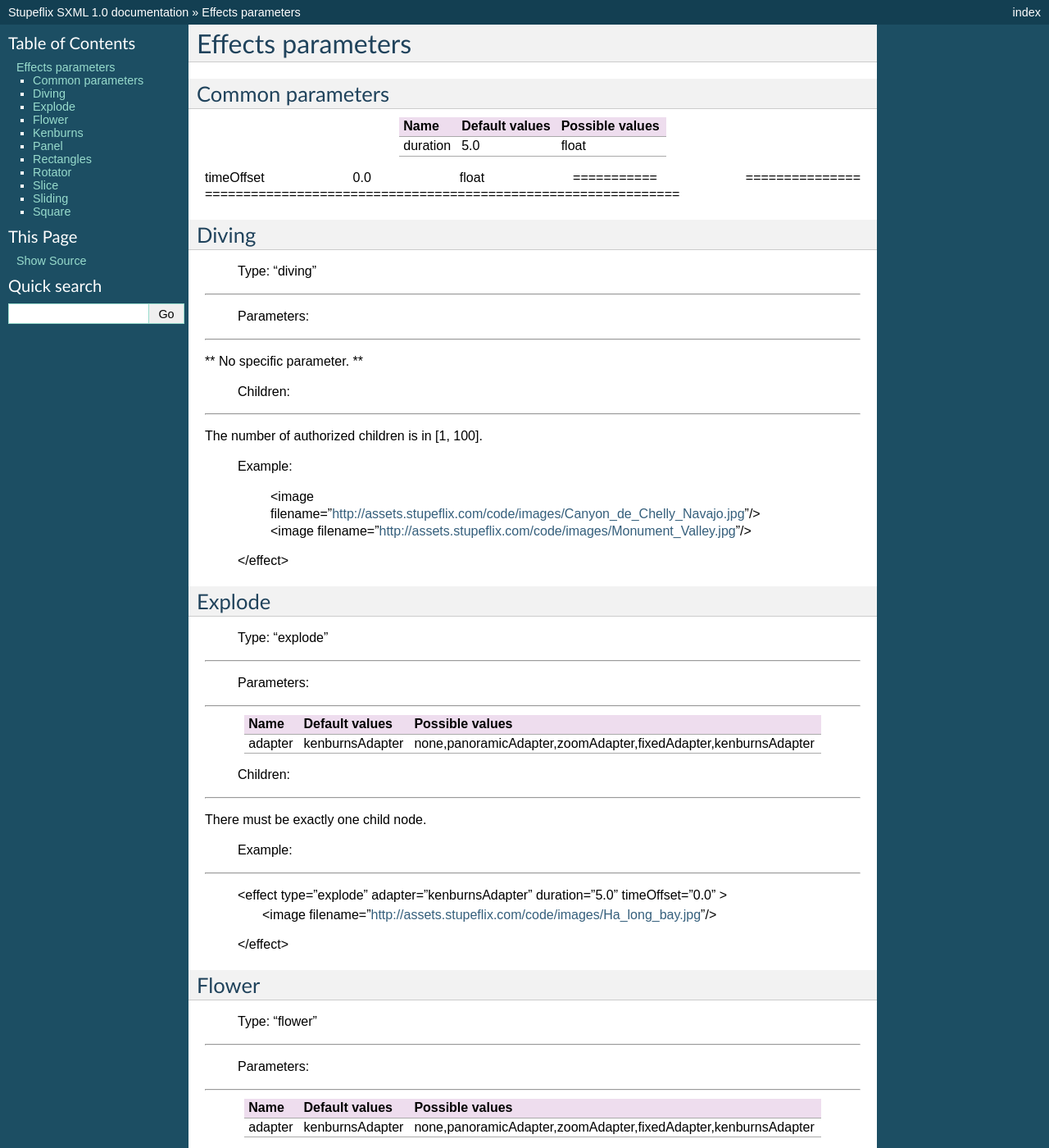
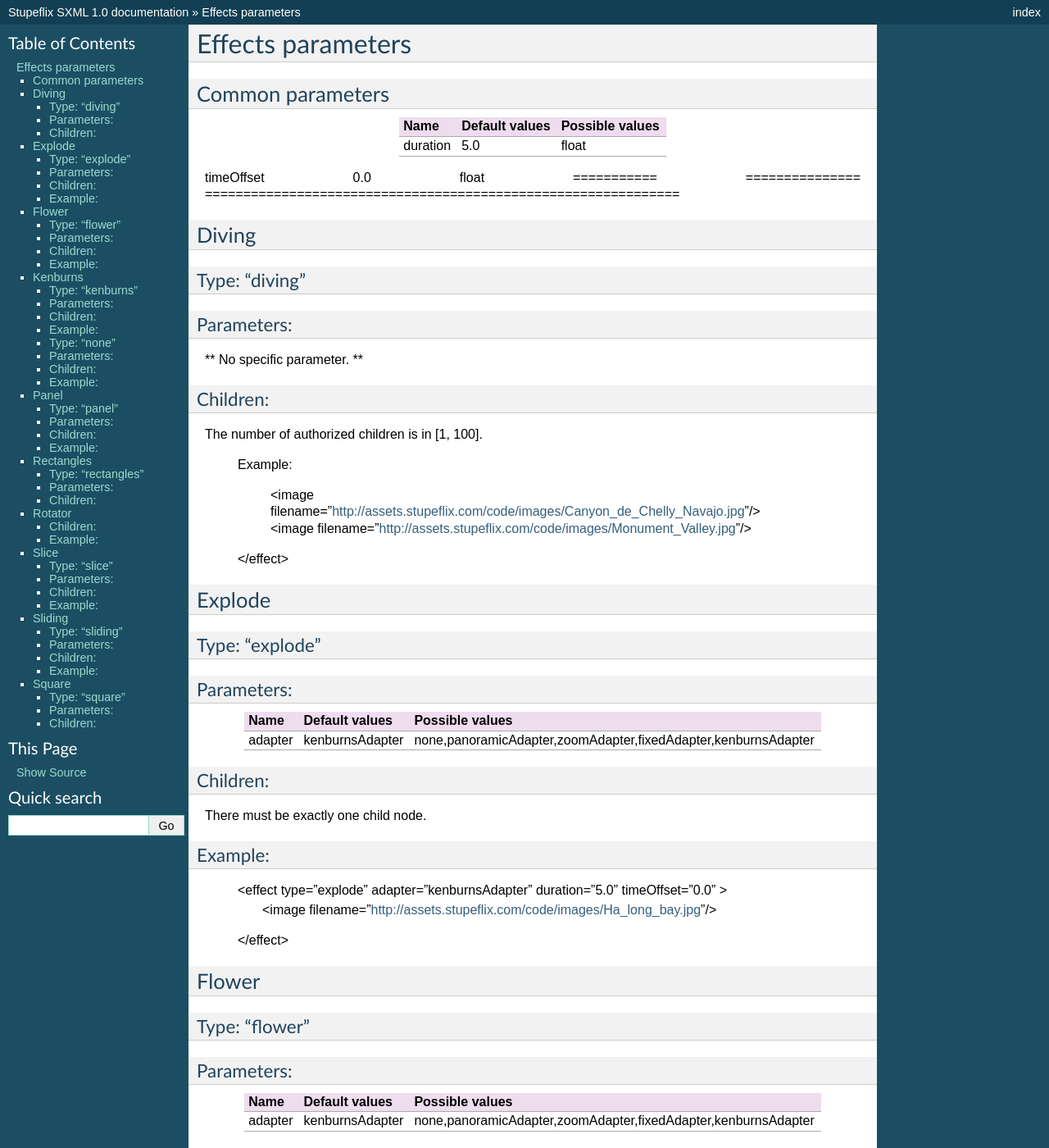
Before and after one commit to Stupeflix/stupeflix-sxml-doc, a Sphinx documentation site: the page built from docs/effects.rst, in a window 1280 px wide and 1400 px high. Shown: the whole window at 82% size. Built offline with Sphinx 7.4.7, drawn with Linux system fonts in a browser that asks for light colours.

Commit message:
Update effects.rst

```diff
--- a/docs/effects.rst
+++ b/docs/effects.rst
@@ -13,28 +13,28 @@ Name        Default values  Possible values
 =========== =============== ==============================================================
 duration    5.0             float
 =========== =============== ==============================================================
-timeOffset   0.0            float
+timeOffset  0.0             float
 =========== =============== ==============================================================
 
 ---------
  Diving
 ---------
 
-  Type: "diving"
-------------------------------------------------------------
+Type: "diving"
+----------
 
-  Parameters:
-------------------------------------------------------------
+Parameters:
+----------
 
 ** No specific parameter. **
 
-  Children:
-------------------------------------------------------------
+Children:
+----------
 
 The number of authorized children is in [1, 100].
 
  Example:
-------------------------------------------------------------
+----------
   <effect type="diving" duration="5.0" timeOffset="0.0" >
     <image filename="http://assets.stupeflix.com/code/images/Ha_long_bay.jpg"/>
     <image filename="http://assets.stupeflix.com/code/images/Canyon_de_Chelly_Navajo.jpg"/>
@@ -45,11 +45,11 @@ The number of authorized children is in [1, 100].
 Explode
 ----------
 
-  Type: "explode"
-------------------------------------------------------------
+Type: "explode"
+----------
 
-  Parameters:
-------------------------------------------------------------
+Parameters:
+----------
 
 =========== =============== ==============================================================
 Name        Default values  Possible values
@@ -57,13 +57,13 @@ Name        Default values  Possible values
 adapter     kenburnsAdapter none,panoramicAdapter,zoomAdapter,fixedAdapter,kenburnsAdapter
 =========== =============== ==============================================================
 
-  Children:
-------------------------------------------------------------
+Children:
+----------
 
 There must be exactly one child node.
 
- Example:
-------------------------------------------------------------
+Example:
+----------
 
   <effect type="explode" adapter="kenburnsAdapter" duration="5.0" timeOffset="0.0" >
     <image filename="http://assets.stupeflix.com/code/images/Ha_long_bay.jpg"/>
@@ -73,11 +73,11 @@ There must be exactly one child node.
 Flower
 --------
 
-  Type: "flower"
-------------------------------------------------------------
+Type: "flower"
+----------
 
-  Parameters:
-------------------------------------------------------------
+Parameters:
+----------
 
 
 =========== =============== ==============================================================
@@ -86,14 +86,14 @@ Name        Default values  Possible values
 adapter     kenburnsAdapter none,panoramicAdapter,zoomAdapter,fixedAdapter,kenburnsAdapter
 =========== =============== ==============================================================
 
-  Children:
-------------------------------------------------------------
+Children:
+----------
 
 There must be exactly one child node.
 
 
- Example:
-------------------------------------------------------------
+Example:
+----------
 
   <effect type="flower" adapter="kenburnsAdapter" duration="5.0" timeOffset="0.0" >
     <image filename="http://assets.stupeflix.com/code/images/Ha_long_bay.jpg"/>
@@ -103,11 +103,11 @@ There must be exactly one child node.
 Kenburns
 ---------
 
-  Type: "kenburns"
-------------------------------------------------------------
+Type: "kenburns"
+----------
 
-  Parameters:
-------------------------------------------------------------
+Parameters:
+----------
 
 
 =========== =============== ==============================================================
@@ -120,13 +120,13 @@ direction   positive        positive,negative
 adapter     kenburnsAdapter none,panoramicAdapter,zoomAdapter,fixedAdapter,kenburnsAdapter
 =========== =============== ==============================================================
 
-  Children:
-------------------------------------------------------------
+Children:
+----------
 
 There must be exactly one child node.
 
- Example:
-------------------------------------------------------------
+Example:
+----------
 
   <effect type="kenburns" depthEnable="true" direction="positive" adapter="kenburnsAdapter" duration="5.0" timeOffset="0.0" >
     <image filename="http://assets.stupeflix.com/code/images/Ha_long_bay.jpg"/>
@@ -136,11 +136,11 @@ There must be exactly one child node.
 None
 -----
 
-  Type: "none"
-------------------------------------------------------------
+Type: "none"
+----------
 
-  Parameters:
-------------------------------------------------------------
+Parameters:
+----------
 
 
 =========== =============== ==============================================================
@@ -150,13 +150,13 @@ depthEnable true            true,false
 =========== =============== ==============================================================
 
 
-  Children:
-------------------------------------------------------------
+Children:
+----------
 
 There must be exactly one child node.
 
- Example:
-------------------------------------------------------------
+Example:
+----------
 
   <effect type="none" depthEnable="true" duration="5.0" timeOffset="0.0" >
     <image filename="http://assets.stupeflix.com/code/images/Ha_long_bay.jpg"/>
@@ -166,11 +166,11 @@ There must be exactly one child node.
 Panel
 ------
 
-  Type: "panel"
-------------------------------------------------------------
+Type: "panel"
+----------
 
-  Parameters:
-------------------------------------------------------------
+Parameters:
+----------
 
 
 ========== =============== ==============================================================
@@ -179,13 +179,13 @@ Name       Default values  Possible values
 adapter    kenburnsAdapter none,panoramicAdapter,zoomAdapter,fixedAdapter,kenburnsAdapter
 ========== =============== ==============================================================
 
-  Children:
-------------------------------------------------------------
+Children:
+----------
 
 There must be exactly one child node.
 
- Example:
-------------------------------------------------------------
+Example:
+----------
 
   <effect type="panel" adapter="kenburnsAdapter" duration="5.0" timeOffset="0.0" >
     <image filename="http://assets.stupeflix.com/code/images/Ha_long_bay.jpg"/>
@@ -195,11 +195,11 @@ There must be exactly one child node.
 Rectangles
 ----------------
 
-  Type: "rectangles"
-------------------------------------------------------------
+Type: "rectangles"
+----------
 
-  Parameters:
-------------------------------------------------------------
+Parameters:
+----------
 
 
 ========== =============== ==============================================================
@@ -209,13 +209,13 @@ filterType grow            grow
 ========== =============== ==============================================================
 
 
-  Children:
-------------------------------------------------------------
+Children:
+----------
 
 There must be exactly one child node.
 
  Example:
-------------------------------------------------------------
+----------
 
   <effect type="rectangles" filterType="grow" duration="5.0" timeOffset="0.0" >
     <image filename="http://assets.stupeflix.com/code/images/Ha_long_bay.jpg"/>
@@ -226,20 +226,20 @@ Rotator
 -----------
 
   Type: "rotator"
-------------------------------------------------------------
+----------
 
   Parameters:
-------------------------------------------------------------
+----------
 
 ** No specific parameter. **
 
-  Children:
-------------------------------------------------------------
+Children:
+----------
 
 The number of authorized children is in [1, 100].
 
- Example:
-------------------------------------------------------------
+Example:
+----------
 
   <effect type="rotator" duration="5.0" timeOffset="0.0" >
     <image filename="http://assets.stupeflix.com/code/images/Ha_long_bay.jpg"/>
@@ -251,11 +251,11 @@ The number of authorized children is in [1, 100].
 Slice
 ---------
 
-  Type: "slice"
-------------------------------------------------------------
+Type: "slice"
+----------
 
-  Parameters:
-------------------------------------------------------------
+Parameters:
+----------
 
 ======= =============== ==============================================================
 Name    Default values  Possible values
@@ -264,13 +264,13 @@ adapter kenburnsAdapter none,panoramicAdapter,zoomAdapter,fixedAdapter,kenburnsA
 ======= =============== ==============================================================
 
 
-  Children:
-------------------------------------------------------------
+Children:
+----------
 
 There must be exactly one child node.
 
- Example:
-------------------------------------------------------------
+Example:
+----------
 
   <effect type="slice" adapter="kenburnsAdapter" duration="5.0" timeOffset="0.0" >
     <image filename="http://assets.stupeflix.com/code/images/Monument_Valley.jpg"/>
@@ -280,21 +280,21 @@ There must be exactly one child node.
 Sliding
 ----------
 
-  Type: "sliding"
-------------------------------------------------------------
+Type: "sliding"
+----------
 
-  Parameters:
-------------------------------------------------------------
+Parameters:
+----------
 
 ** No specific parameter. **
 
-  Children:
-------------------------------------------------------------
+Children:
+----------
 
 The number of authorized children is in [1, 100].
 
- Example:
-------------------------------------------------------------
+Example:
+----------
 
   <effect type="sliding" duration="5.0" timeOffset="0.0" >
     <image filename="http://assets.stupeflix.com/code/images/Ha_long_bay.jpg"/>
@@ -306,21 +306,21 @@ The number of authorized children is in [1, 100].
 Square
 ----------
 
-  Type: "square"
-------------------------------------------------------------
+Type: "square"
+----------
 
-  Parameters:
-------------------------------------------------------------
+Parameters:
+----------
 
 ** No specific parameter. **
 
-  Children:
-------------------------------------------------------------
+Children:
+----------
 
 The number of authorized children is in [1, 100].
 
  Example:
-------------------------------------------------------------
+----------
 
   <effect type="square" duration="5.0" timeOffset="0.0" >
     <image filename="http://assets.stupeflix.com/code/images/Ha_long_bay.jpg"/>
```
